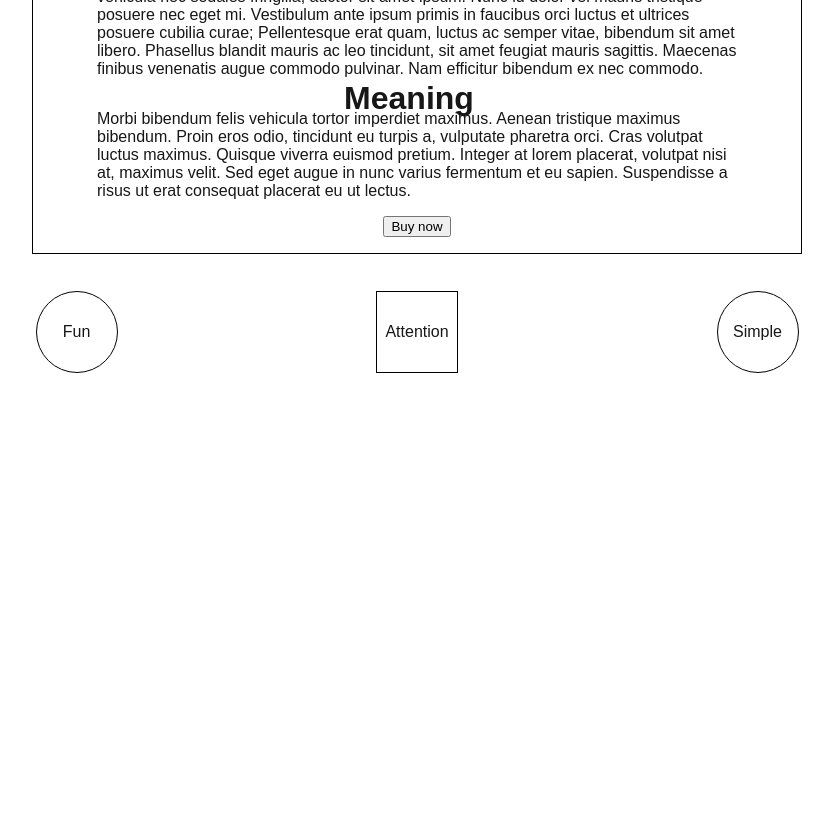
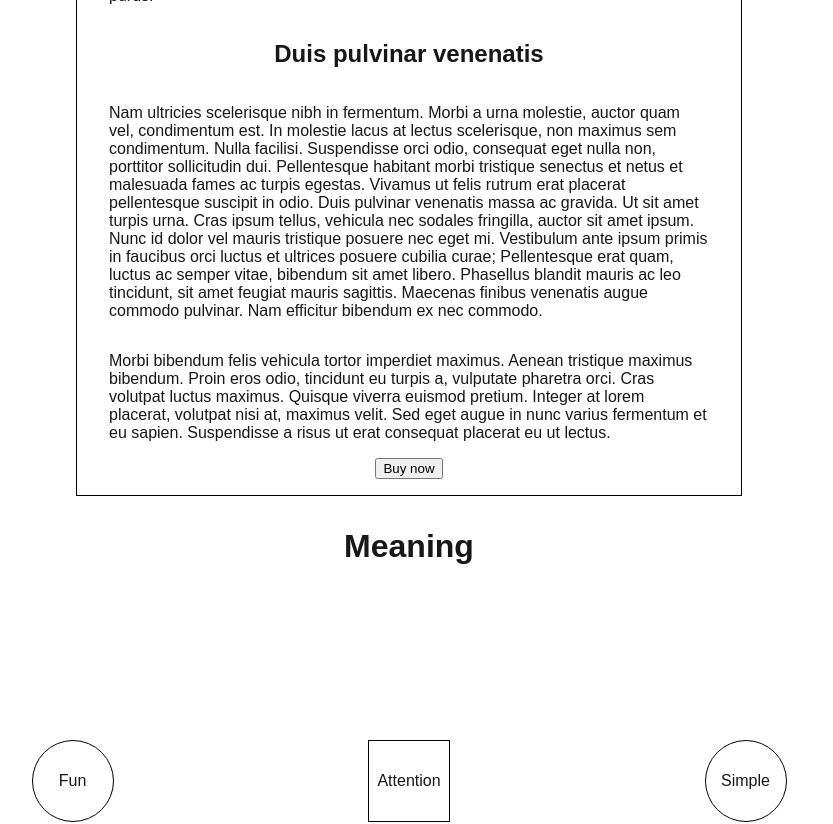
Before and after one commit to rosdykat/week-10-assignment, a Next.js app: page / in a window 1280 px wide. Shown: the part 920-1744 px from the top of the page, without its empty margins (231-1064 px from the left). Built offline with nearby package versions, Linux system fonts and the light colour scheme.

Commit message:
layout fix

```diff
--- a/src/Components/meaning.module.css
+++ b/src/Components/meaning.module.css
@@ -3,9 +3,9 @@
   flex-direction: column;
   align-items: center;
   justify-content: space-evenly;
-  width: 100%;
-  width: 100vw;
-  height: 100vh;
+  /* width: 100%; */
+  /* width: 100vw; */
+  min-height: 100vh;
 }
 
 .mainBox {
@@ -14,8 +14,8 @@
   align-items: center;
   justify-content: space-evenly;
   padding: 1rem;
-  padding-left: 4rem;
-  padding-right: 4rem;
+  padding-left: 1rem;
+  padding-right: 1rem;
   margin-top: 1rem;
   width: 100%;
 }
@@ -35,8 +35,8 @@
   align-items: center;
   justify-content: space-evenly;
   padding: 1rem;
-  padding-left: 4rem;
-  padding-right: 4rem;
+  padding-left: 1rem;
+  padding-right: 1rem;
   margin-top: 1rem;
   width: 100%;
 }
--- a/src/app/globals.css
+++ b/src/app/globals.css
@@ -21,7 +21,7 @@ body {
   background: var(--background);
   color: var(--foreground);
   font-family: Arial, Helvetica, sans-serif;
-  height: 200vh;
+  /* height: 10vh; */
 }
 
 .homeContainer {
@@ -29,21 +29,20 @@ body {
   flex-direction: column;
   align-items: center;
   justify-content: center;
-  width: 100%;
-  width: 100vw;
-  height: 120vh;
+  /* width: 100%; */
+  /* width: 100vw; */
+  min-height: 100vh;
+  /* min-height: 100vh; */
 }
 
 .mainBox {
+  width: 90%;
+  max-width: 600px;
+  padding: 1rem 2rem;
+  margin-top: 1rem;
+  border: 1px solid black;
   display: flex;
   flex-direction: column;
   align-items: center;
   justify-content: center;
-  padding: 1rem;
-  padding-left: 4rem;
-  padding-right: 4rem;
-  margin-top: 1rem;
-
-  border: 1px solid black;
-  width: 50%;
 }
```
